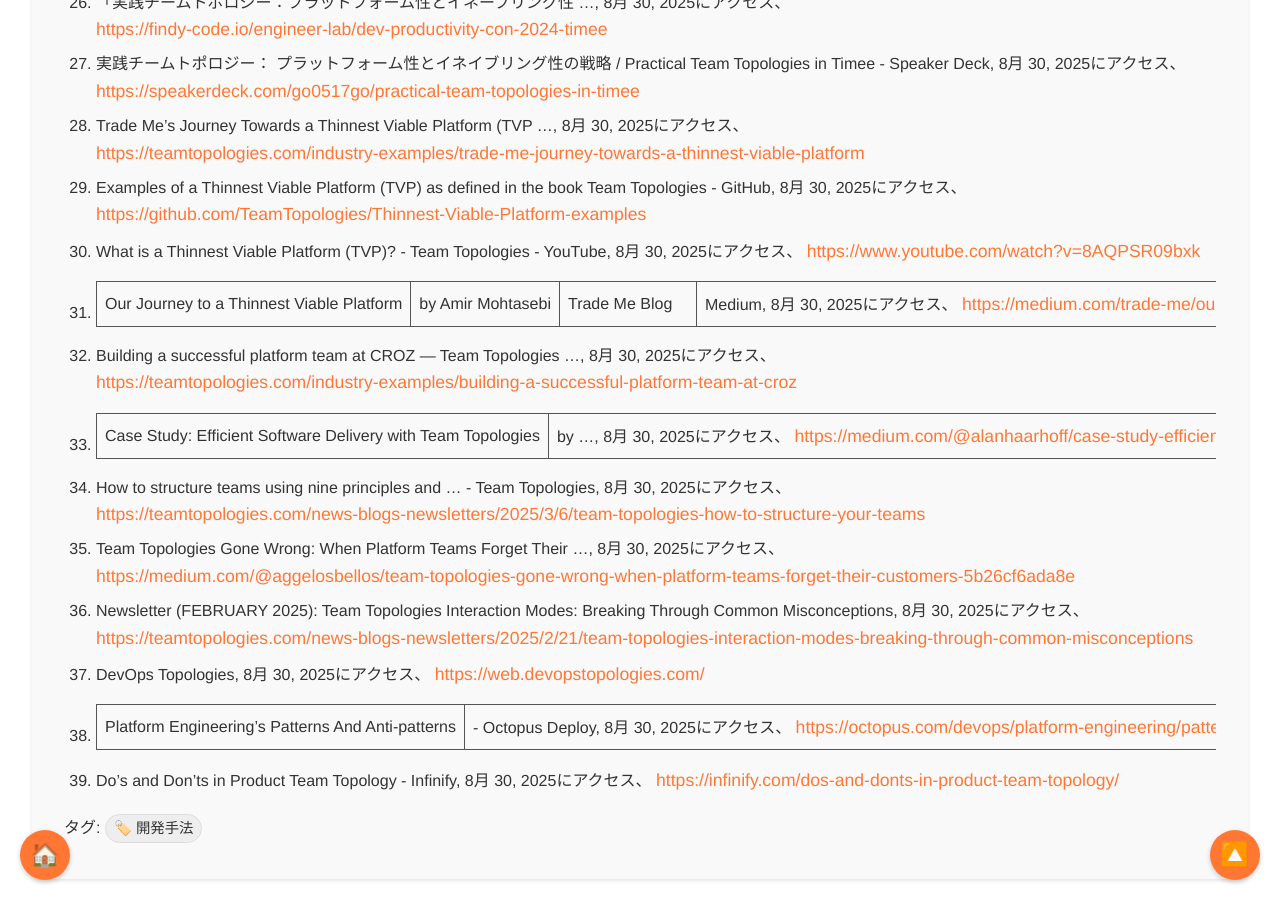
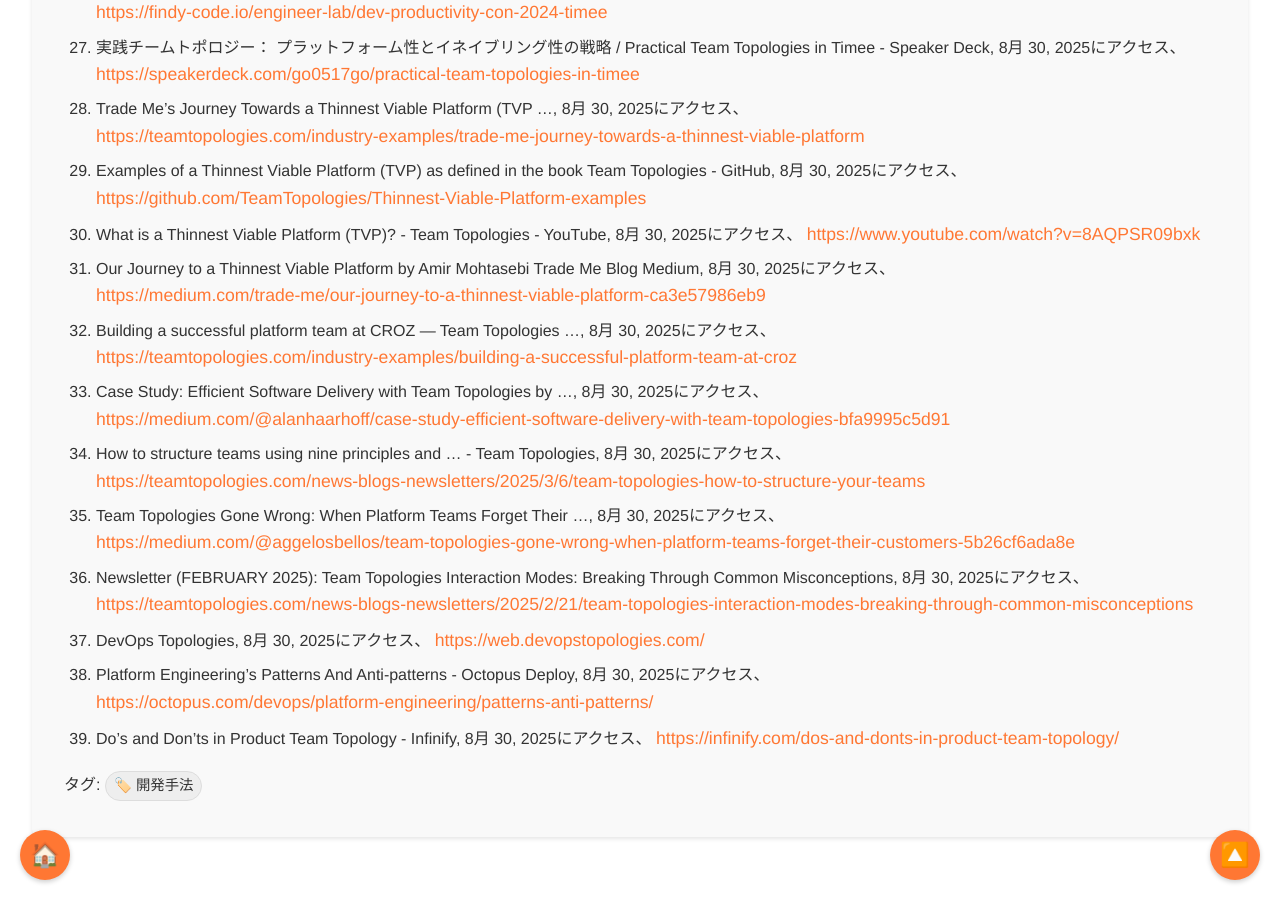
Before and after one commit to aegisfleet/share-deepresearch, a Jekyll site: the page built from _topics/team-topology/index.md, in a window 1280 px wide and 900 px high, scrolled down 17240 px. Built offline with Jekyll 4.4.1, drawn with Linux system fonts in a browser that asks for light colours; some of the changed text lies outside the part shown.

Commit message:
Auto update files

```diff
--- a/_topics/team-topology/index.md
+++ b/_topics/team-topology/index.md
@@ -339,7 +339,7 @@ CROZの成功の鍵は、技術的な実装以上に、文化的な変革にあ
 
 1. チームトポロジーを読んで社内に共有した話 \- OLTA TECH BLOG, 8月 30, 2025にアクセス、 [https://techblog.olta.co.jp/entry/2024/09/30/083047](https://techblog.olta.co.jp/entry/2024/09/30/083047)
 2. チームトポロジーの観点で見直すプラットフォーム開発組織 ..., 8月 30, 2025にアクセス、 [https://techblog.enechain.com/entry/team-topologies-based-reevaluation](https://techblog.enechain.com/entry/team-topologies-based-reevaluation)
-3. Team Topologies in Souzoh | メルカリエンジニアリング, 8月 30, 2025にアクセス、 [https://engineering.mercari.com/blog/entry/20210812-team-topologies-in-souzoh/](https://engineering.mercari.com/blog/entry/20210812-team-topologies-in-souzoh/)
+3. Team Topologies in Souzoh メルカリエンジニアリング, 8月 30, 2025にアクセス、 [https://engineering.mercari.com/blog/entry/20210812-team-topologies-in-souzoh/](https://engineering.mercari.com/blog/entry/20210812-team-topologies-in-souzoh/)
 4. チームトポロジーを取り入れ、スケールフェーズに合った組織構造に移行した話｜sys1yagi \- note, 8月 30, 2025にアクセス、 [https://note.com/sys1yagi/n/naa7bb941b171](https://note.com/sys1yagi/n/naa7bb941b171)
 5. \[12/2開催\]チームトポロジーをヒントに組織設計を考える \- FLEXY ..., 8月 30, 2025にアクセス、 [https://flxy.jp/media/article/23403](https://flxy.jp/media/article/23403)
 6. やさしいチームトポロジー \- Speaker Deck, 8月 30, 2025にアクセス、 [https://speakerdeck.com/nakir323/yasasiitimutoporozi](https://speakerdeck.com/nakir323/yasasiitimutoporozi)
@@ -347,7 +347,7 @@ CROZの成功の鍵は、技術的な実装以上に、文化的な変革にあ
 8. 【新刊】チームトポロジー \- 株式会社アトラクタ, 8月 30, 2025にアクセス、 [https://www.attractor.co.jp/news/team-topology/](https://www.attractor.co.jp/news/team-topology/)
 9. Team Topologies の輪読会用の備忘録 \- Zenn, 8月 30, 2025にアクセス、 [https://zenn.dev/tabio/articles/team-topologies](https://zenn.dev/tabio/articles/team-topologies)
 10. チームトポロジーを読んで｜くまなつ＠webエンジニア \- note, 8月 30, 2025にアクセス、 [https://note.com/kumanatsu441/n/n522ea430d4d4](https://note.com/kumanatsu441/n/n522ea430d4d4)
-11. 『チームトポロジー』から学んだ組織設計 \#ちいとぽ | クラッソーネ開発者ブログ, 8月 30, 2025にアクセス、 [https://tech.crassone.jp/posts/team-topologies-impression](https://tech.crassone.jp/posts/team-topologies-impression)
+11. 『チームトポロジー』から学んだ組織設計 \#ちいとぽ クラッソーネ開発者ブログ, 8月 30, 2025にアクセス、 [https://tech.crassone.jp/posts/team-topologies-impression](https://tech.crassone.jp/posts/team-topologies-impression)
 12. ちいとぽに学ぶチームのアジリティの高め方（認知負荷編） \- Speaker Deck, 8月 30, 2025にアクセス、 [https://speakerdeck.com/mizuman/team-agility-by-learning-from-team-topology](https://speakerdeck.com/mizuman/team-agility-by-learning-from-team-topology)
 13. 認知負荷とエンジニアリング組織論 〜チーム・トポロジーを ... \- note, 8月 30, 2025にアクセス、 [https://note.com/sota\_omura/n/n66a2d22099d8](https://note.com/sota_omura/n/n66a2d22099d8)
 14. 認知負荷とキャッチアップ \- stefafafan の fa は3つです, 8月 30, 2025にアクセス、 [https://blog.stenyan.jp/entry/2023/12/07/193432](https://blog.stenyan.jp/entry/2023/12/07/193432)
@@ -367,12 +367,12 @@ CROZの成功の鍵は、技術的な実装以上に、文化的な変革にあ
 28. Trade Me's Journey Towards a Thinnest Viable Platform (TVP ..., 8月 30, 2025にアクセス、 [https://teamtopologies.com/industry-examples/trade-me-journey-towards-a-thinnest-viable-platform](https://teamtopologies.com/industry-examples/trade-me-journey-towards-a-thinnest-viable-platform)
 29. Examples of a Thinnest Viable Platform (TVP) as defined in the book Team Topologies \- GitHub, 8月 30, 2025にアクセス、 [https://github.com/TeamTopologies/Thinnest-Viable-Platform-examples](https://github.com/TeamTopologies/Thinnest-Viable-Platform-examples)
 30. What is a Thinnest Viable Platform (TVP)? \- Team Topologies \- YouTube, 8月 30, 2025にアクセス、 [https://www.youtube.com/watch?v=8AQPSR09bxk](https://www.youtube.com/watch?v=8AQPSR09bxk)
-31. Our Journey to a Thinnest Viable Platform | by Amir Mohtasebi | Trade Me Blog | Medium, 8月 30, 2025にアクセス、 [https://medium.com/trade-me/our-journey-to-a-thinnest-viable-platform-ca3e57986eb9](https://medium.com/trade-me/our-journey-to-a-thinnest-viable-platform-ca3e57986eb9)
+31. Our Journey to a Thinnest Viable Platform by Amir Mohtasebi Trade Me Blog Medium, 8月 30, 2025にアクセス、 [https://medium.com/trade-me/our-journey-to-a-thinnest-viable-platform-ca3e57986eb9](https://medium.com/trade-me/our-journey-to-a-thinnest-viable-platform-ca3e57986eb9)
 32. Building a successful platform team at CROZ — Team Topologies ..., 8月 30, 2025にアクセス、 [https://teamtopologies.com/industry-examples/building-a-successful-platform-team-at-croz](https://teamtopologies.com/industry-examples/building-a-successful-platform-team-at-croz)
-33. Case Study: Efficient Software Delivery with Team Topologies | by ..., 8月 30, 2025にアクセス、 [https://medium.com/@alanhaarhoff/case-study-efficient-software-delivery-with-team-topologies-bfa9995c5d91](https://medium.com/@alanhaarhoff/case-study-efficient-software-delivery-with-team-topologies-bfa9995c5d91)
+33. Case Study: Efficient Software Delivery with Team Topologies by ..., 8月 30, 2025にアクセス、 [https://medium.com/@alanhaarhoff/case-study-efficient-software-delivery-with-team-topologies-bfa9995c5d91](https://medium.com/@alanhaarhoff/case-study-efficient-software-delivery-with-team-topologies-bfa9995c5d91)
 34. How to structure teams using nine principles and ... \- Team Topologies, 8月 30, 2025にアクセス、 [https://teamtopologies.com/news-blogs-newsletters/2025/3/6/team-topologies-how-to-structure-your-teams](https://teamtopologies.com/news-blogs-newsletters/2025/3/6/team-topologies-how-to-structure-your-teams)
 35. Team Topologies Gone Wrong: When Platform Teams Forget Their ..., 8月 30, 2025にアクセス、 [https://medium.com/@aggelosbellos/team-topologies-gone-wrong-when-platform-teams-forget-their-customers-5b26cf6ada8e](https://medium.com/@aggelosbellos/team-topologies-gone-wrong-when-platform-teams-forget-their-customers-5b26cf6ada8e)
 36. Newsletter (FEBRUARY 2025): Team Topologies Interaction Modes: Breaking Through Common Misconceptions, 8月 30, 2025にアクセス、 [https://teamtopologies.com/news-blogs-newsletters/2025/2/21/team-topologies-interaction-modes-breaking-through-common-misconceptions](https://teamtopologies.com/news-blogs-newsletters/2025/2/21/team-topologies-interaction-modes-breaking-through-common-misconceptions)
 37. DevOps Topologies, 8月 30, 2025にアクセス、 [https://web.devopstopologies.com/](https://web.devopstopologies.com/)
-38. Platform Engineering's Patterns And Anti-patterns | \- Octopus Deploy, 8月 30, 2025にアクセス、 [https://octopus.com/devops/platform-engineering/patterns-anti-patterns/](https://octopus.com/devops/platform-engineering/patterns-anti-patterns/)
+38. Platform Engineering's Patterns And Anti-patterns \- Octopus Deploy, 8月 30, 2025にアクセス、 [https://octopus.com/devops/platform-engineering/patterns-anti-patterns/](https://octopus.com/devops/platform-engineering/patterns-anti-patterns/)
 39. Do's and Don'ts in Product Team Topology \- Infinify, 8月 30, 2025にアクセス、 [https://infinify.com/dos-and-donts-in-product-team-topology/](https://infinify.com/dos-and-donts-in-product-team-topology/)
--- a/_topics/team-topology/infographic.html
+++ b/_topics/team-topology/infographic.html
@@ -1,6 +1,9 @@
 <!DOCTYPE html>
 <html lang="ja" class="scroll-smooth">
 <head>
+    <script async src="https://pagead2.googlesyndication.com/pagead/js/adsbygoogle.js?client=ca-pub-3122674942116250" crossorigin="anonymous"></script>
+    <link rel="icon" type="image/png" sizes="32x32" href="/share-deepresearch/assets/favicon/favicon-32x32.png">
+    <link rel="icon" type="image/png" sizes="16x16" href="/share-deepresearch/assets/favicon/favicon-16x16.png">
     <meta charset="UTF-8">
     <meta name="viewport" content="width=device-width, initial-scale=1.0">
     <title>Team Topologies in Action: Real-World Organization Design</title>
```
